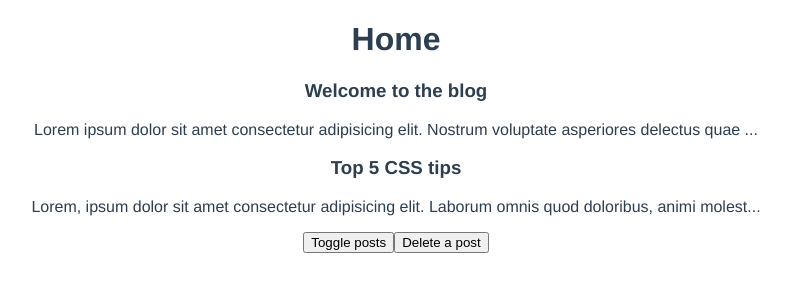
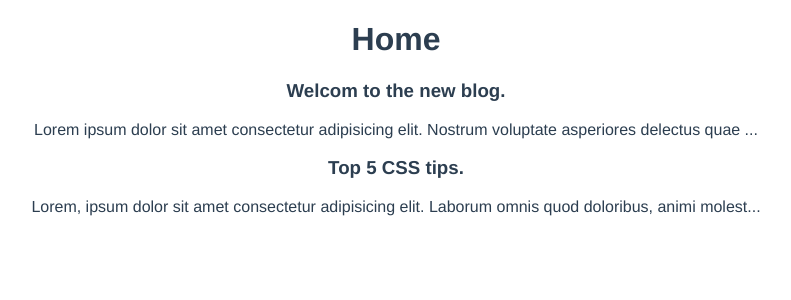
Before and after one commit to Huseinaz/dojo-blog, a Vue app: page / in a window 1280 px wide. Shown: the top 300 px of the page, without its empty margins (244-1035 px from the left). Built offline with nearby package versions, Linux system fonts and the light colour scheme; data requests are answered from the project's data file.

Commit message:
Fetching data in setup

```diff
--- /dev/null
+++ b/data/db.json
@@ -0,0 +1,24 @@
+{
+    "posts": [
+        {
+            "id": 1,
+            "title": "Welcom to the new blog.",
+            "body": "Lorem ipsum dolor sit amet consectetur adipisicing elit. Nostrum voluptate asperiores delectus quae nam natus cupiditate rem quis facere necessitatibus quidem, laudantium molestiae, dolores at, sapiente aspernatur! Doloribus, neque et!",
+            "tags": [
+                "webdev",
+                "coding",
+                "news"
+            ]
+        },
+        {
+            "id": 2,
+            "title": "Top 5 CSS tips.",
+            "body": "Lorem, ipsum dolor sit amet consectetur adipisicing elit. Laborum omnis quod doloribus, animi molestiae voluptates recusandae, quidem eligendi odio expedita eaque. Fugit dolorum quibusdam earum illo, ipsum placeat eveniet officiis.",
+            "tags": [
+                "css",
+                "webdev",
+                "coding"
+            ]
+        }
+    ]
+}
--- a/package.json
+++ b/package.json
@@ -8,6 +8,7 @@
   },
   "dependencies": {
     "core-js": "^3.8.3",
+    "json-server": "^0.17.4",
     "vue": "^3.2.13",
     "vue-router": "^4.0.3"
   },
--- a/src/views/HomeView.vue
+++ b/src/views/HomeView.vue
@@ -1,9 +1,13 @@
 <template>
   <div class="home">
     <h1>Home</h1>
-    <PostList v-if="showPosts" :posts="posts" />
-    <button @click="showPosts = !showPosts">Toggle posts</button>
-    <button @click="posts.pop()">Delete a post</button>
+    <div v-if="error">{{ error }}</div>
+    <div v-if="posts.length">
+      <PostList :posts="posts" />
+    </div>
+    <div v-else>
+      Loading...
+    </div>
   </div>
 </template>
 
@@ -15,13 +19,26 @@ export default {
   name: 'HomeView',
   components: { PostList },
   setup() {
-    const posts = ref([
-      { title: 'Welcome to the blog', body: 'Lorem ipsum dolor sit amet consectetur adipisicing elit. Nostrum voluptate asperiores delectus quae nam natus cupiditate rem quis facere necessitatibus quidem, laudantium molestiae, dolores at, sapiente aspernatur! Doloribus, neque et!', id: 1 },
-      { title: 'Top 5 CSS tips', body: 'Lorem, ipsum dolor sit amet consectetur adipisicing elit. Laborum omnis quod doloribus, animi molestiae voluptates recusandae, quidem eligendi odio expedita eaque. Fugit dolorum quibusdam earum illo, ipsum placeat eveniet officiis.', id: 2 }
-    ])
-    const showPosts = ref(true)
+    const posts = ref([])
+    const error = ref(null)
 
-    return { posts, showPosts }
+    const load = async () => {
+      try {
+        let data = await fetch('http://localhost:3000/posts')
+        if(!data.ok){
+          throw Error('no data available')
+        }
+        posts.value = await data.json()
+      }
+      catch(err) {
+        error.value = err.message   //update error=ref(null) to throw error msg
+        console.log(error.value);
+      }
+    }
+
+    load()
+
+    return { posts, error }
   },
 }
 </script>
```
Also changed, not shown: 1 other file (tests, documents, lock files or other folders).
